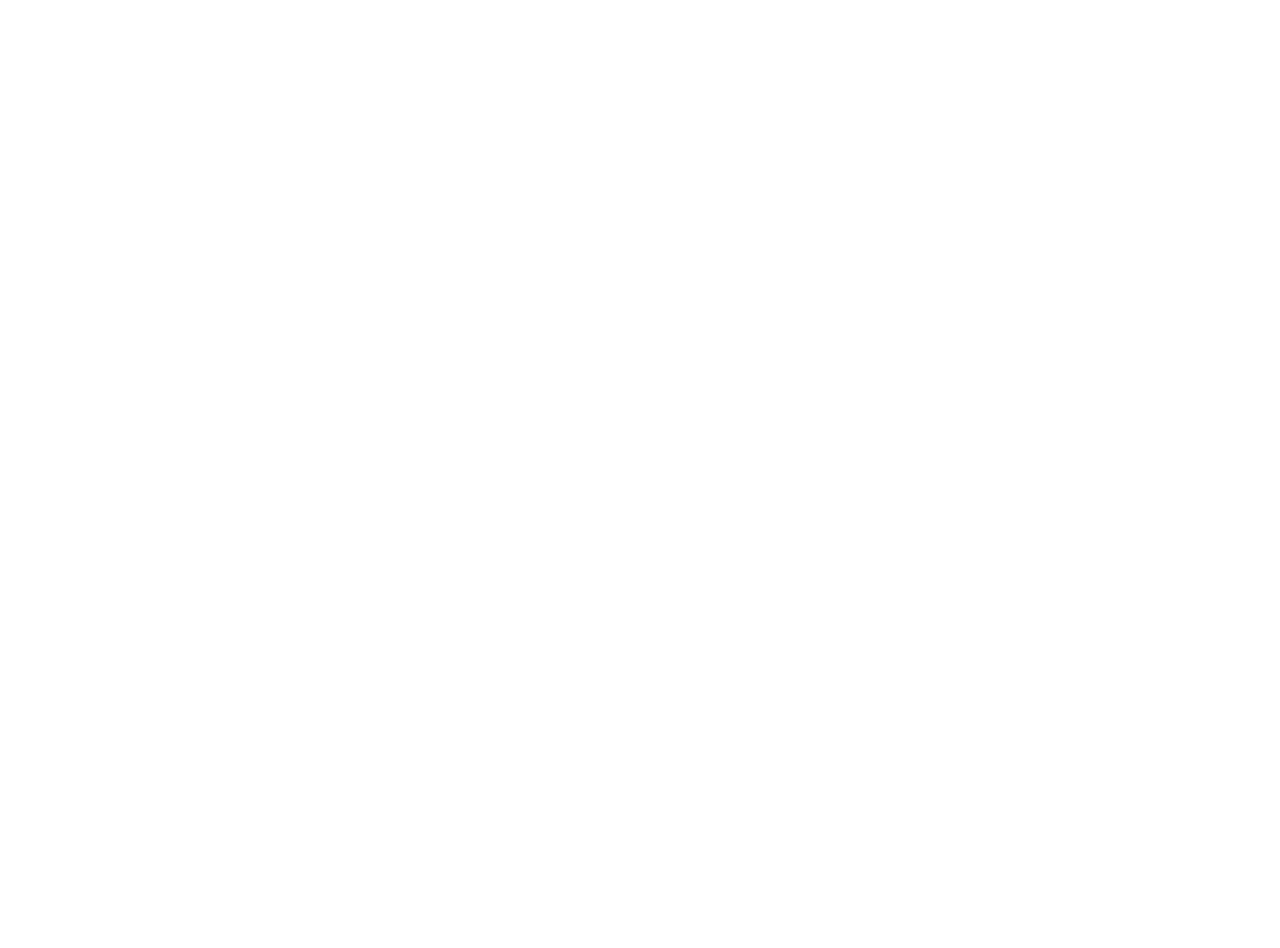
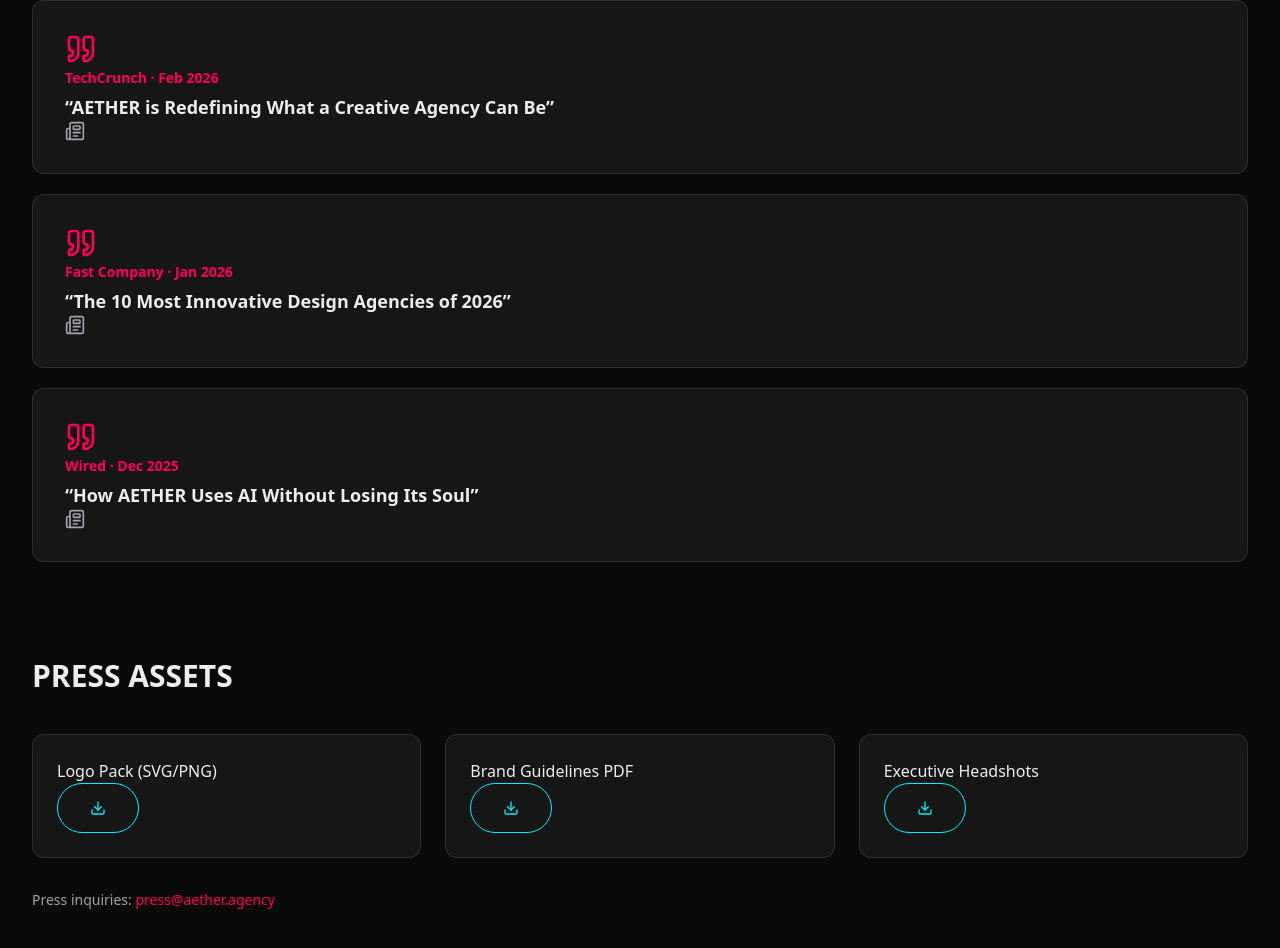
Before and after one commit to hanjiwon1108/aether, a Next.js app: page /press in a window 1280 px wide. Before the commit this address had no page. Shown: the part 476-1424 px from the top of the page. Before the commit the page ends 800 px from the top, so only its background shows below. Built offline with nearby package versions, Linux system fonts and the light colour scheme.

Commit message:
feat: PressPage 구현 및 개발

```diff
--- /dev/null
+++ b/src/app/press/page.tsx
@@ -0,0 +1,55 @@
+"use client";
+import { motion } from "framer-motion";
+import Card from "@/shared/ui/Card";
+import Button from "@/shared/ui/Button";
+import { Download, Newspaper, Quote } from "lucide-react";
+
+const pressItems = [
+  { pub: "TechCrunch", date: "Feb 2026", headline: "AETHER is Redefining What a Creative Agency Can Be" },
+  { pub: "Fast Company", date: "Jan 2026", headline: "The 10 Most Innovative Design Agencies of 2026" },
+  { pub: "Wired", date: "Dec 2025", headline: "How AETHER Uses AI Without Losing Its Soul" },
+];
+
+export default function PressPage() {
+  return (
+    <main className="pt-32 pb-24 px-4 md:px-8 max-w-7xl mx-auto">
+      <motion.div initial={{ opacity: 0, y: 20 }} animate={{ opacity: 1, y: 0 }} transition={{ duration: 0.8 }} className="text-center mb-24">
+        <h1 className="text-6xl md:text-8xl font-bold font-display mb-6">PRESS <span className="text-accent">KIT</span></h1>
+        <p className="text-xl text-muted-foreground max-w-2xl mx-auto">Resources and coverage for journalists, media, and partners writing about AETHER.</p>
+      </motion.div>
+
+      <section className="mb-24">
+        <h2 className="text-3xl font-bold mb-10">IN THE NEWS</h2>
+        <div className="space-y-5">
+          {pressItems.map((item, i) => (
+            <motion.div key={i} initial={{ opacity: 0, x: -20 }} whileInView={{ opacity: 1, x: 0 }} viewport={{ once: true }} transition={{ delay: i * 0.1 }}>
+              <Card className="p-6 md:p-8 flex items-center gap-6 hover:bg-white/5 transition-colors group">
+                <Quote className="w-8 h-8 text-accent shrink-0" />
+                <div className="flex-grow">
+                  <span className="text-sm text-accent font-bold">{item.pub} · {item.date}</span>
+                  <p className="text-lg font-semibold mt-1 group-hover:text-white transition-colors">&ldquo;{item.headline}&rdquo;</p>
+                </div>
+                <Newspaper className="w-5 h-5 text-muted-foreground shrink-0" />
+              </Card>
+            </motion.div>
+          ))}
+        </div>
+      </section>
+
+      <section>
+        <h2 className="text-3xl font-bold mb-10">PRESS ASSETS</h2>
+        <div className="grid grid-cols-1 md:grid-cols-3 gap-6">
+          {["Logo Pack (SVG/PNG)", "Brand Guidelines PDF", "Executive Headshots"].map((asset, i) => (
+            <motion.div key={asset} initial={{ opacity: 0, y: 20 }} whileInView={{ opacity: 1, y: 0 }} viewport={{ once: true }} transition={{ delay: i * 0.1 }}>
+              <Card className="p-6 flex items-center justify-between hover:border-accent/40 transition-colors">
+                <span>{asset}</span>
+                <Button variant="outline" className="flex items-center gap-2 shrink-0"><Download className="w-4 h-4" /></Button>
+              </Card>
+            </motion.div>
+          ))}
+        </div>
+        <p className="text-muted-foreground mt-8 text-sm">Press inquiries: <a href="mailto:press@aether.agency" className="text-accent hover:underline">press@aether.agency</a></p>
+      </section>
+    </main>
+  );
+}
```
